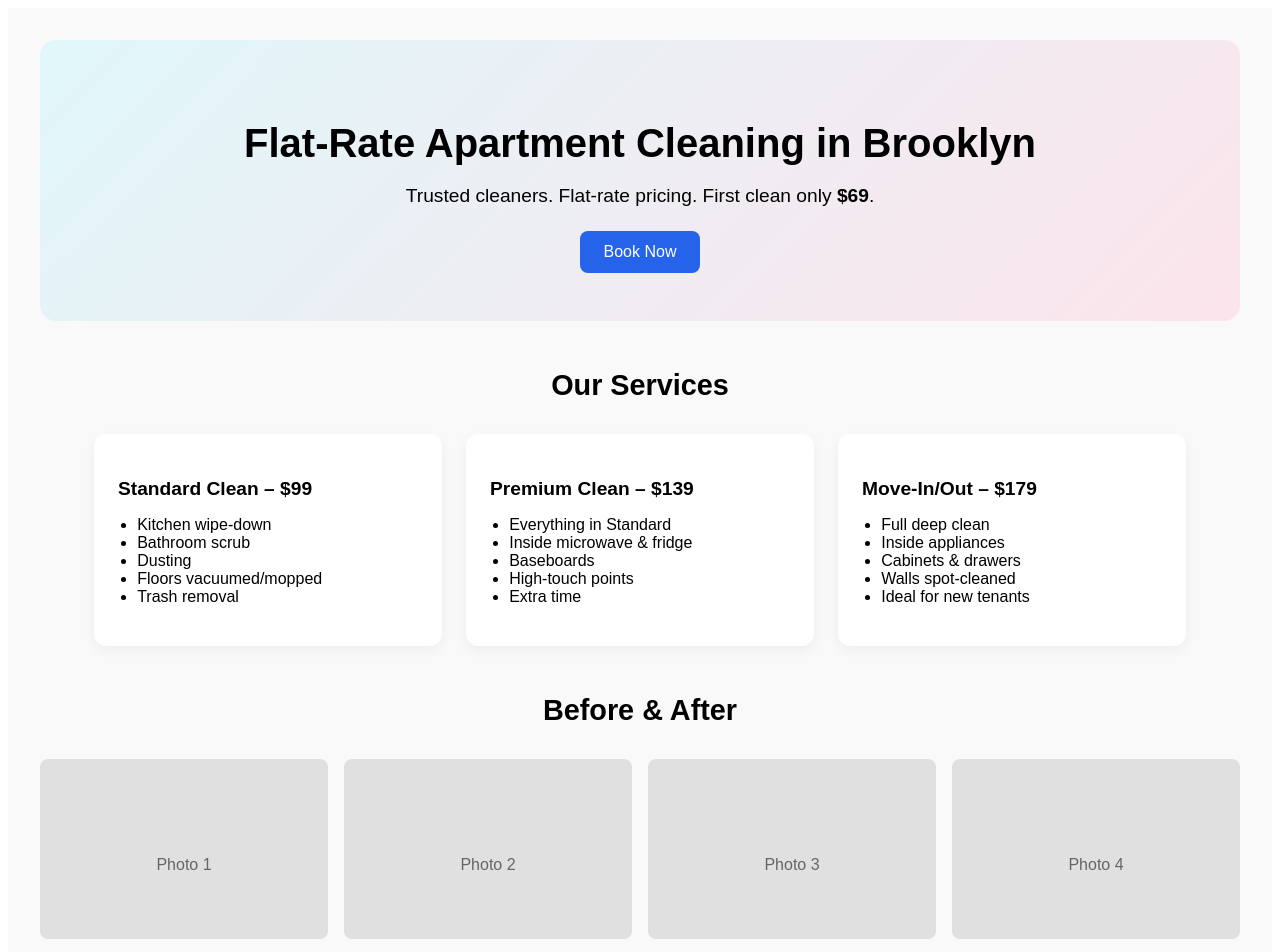
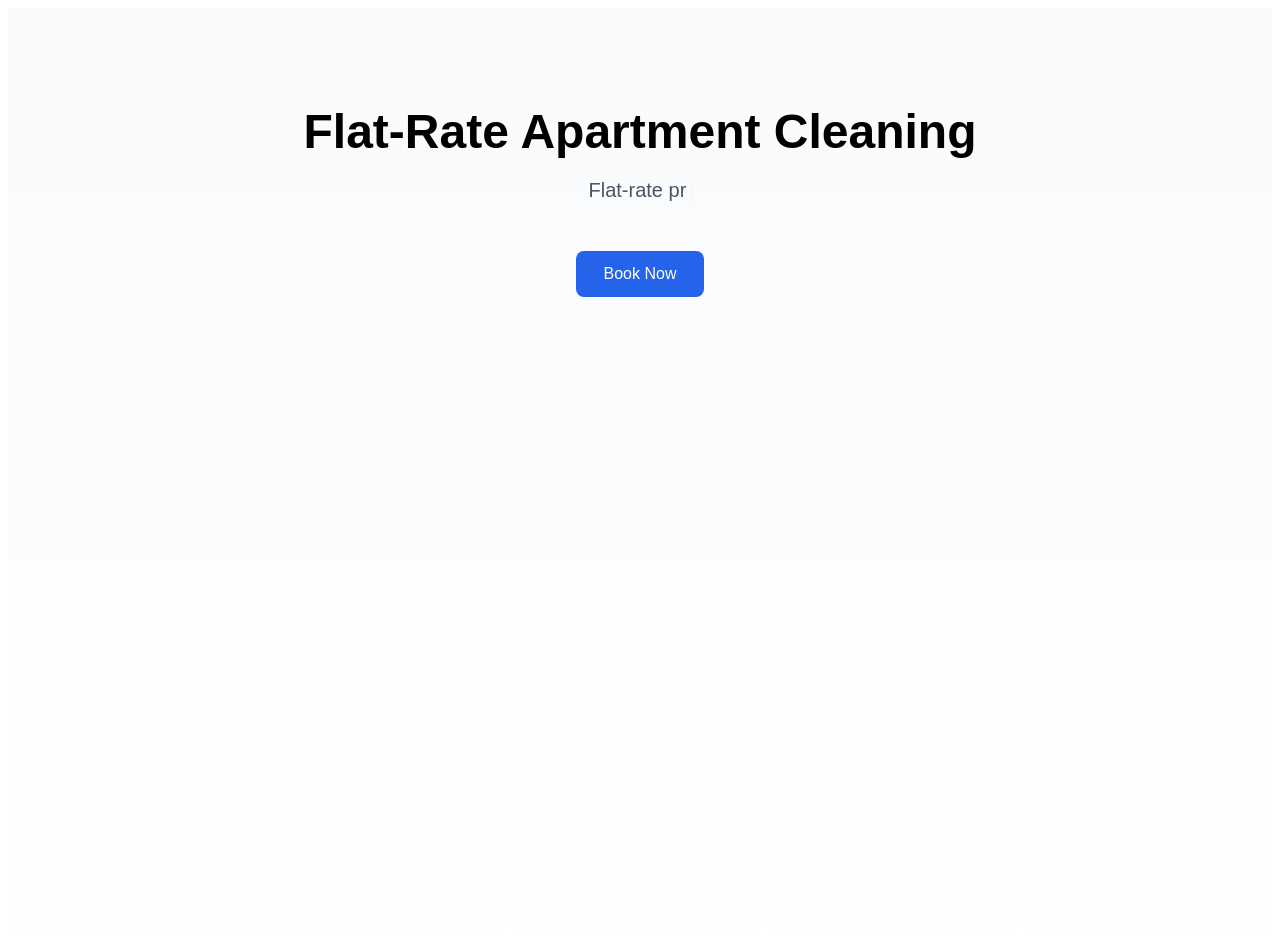
Before and after one commit to Akib-Islam1/Flat-Rate-Cleaning, a React (Vite) app: page / in a window 1280 px wide. Shown: the top 952 px of the page. Built offline with nearby package versions, Linux system fonts and the light colour scheme.

Commit message:
Update HomePage.jsx

```diff
--- a/src/HomePage.jsx
+++ b/src/HomePage.jsx
@@ -1,76 +1,47 @@
 import React from 'react';
+import { Typewriter } from 'react-simple-typewriter';
 
 export default function HomePage() {
   return (
-    <main style={{ fontFamily: 'Arial, sans-serif', padding: '2rem', background: '#f9f9f9' }}>
-      {/* Hero Section */}
-      <section style={{ textAlign: 'center', padding: '3rem 1rem', background: 'linear-gradient(135deg, #e0f7fa, #fce4ec)', borderRadius: '16px', marginBottom: '3rem' }}>
-        <h1 style={{ fontSize: '2.5rem', fontWeight: 'bold', marginBottom: '1rem' }}>
-          Flat-Rate Apartment Cleaning in Brooklyn
-        </h1>
-        <p style={{ fontSize: '1.2rem', marginBottom: '1.5rem' }}>
-          Trusted cleaners. Flat-rate pricing. First clean only <strong>$69</strong>.
-        </p>
-        <a href="#book" style={{ textDecoration: 'none' }}>
-          <button style={{ padding: '12px 24px', fontSize: '1rem', backgroundColor: '#2563eb', color: 'white', borderRadius: '8px', border: 'none', cursor: 'pointer' }}>
-            Book Now
-          </button>
-        </a>
-      </section>
+    <main style={{
+      fontFamily: 'Arial, sans-serif',
+      padding: '4rem 2rem',
+      background: 'linear-gradient(to bottom, #f8fafc, #ffffff)',
+      minHeight: '100vh',
+      textAlign: 'center'
+    }}>
+      <h1 style={{ fontSize: '3rem', fontWeight: '600', marginBottom: '1rem' }}>
+        Flat-Rate Apartment Cleaning
+      </h1>
 
-      {/* Services Section */}
-      <section style={{ marginBottom: '3rem' }}>
-        <h2 style={{ textAlign: 'center', fontSize: '1.8rem', marginBottom: '2rem' }}>Our Services</h2>
-        <div style={{ display: 'flex', gap: '1.5rem', flexWrap: 'wrap', justifyContent: 'center' }}>
-          {[{
-            title: 'Standard Clean',
-            price: '$99',
-            features: ['Kitchen wipe-down', 'Bathroom scrub', 'Dusting', 'Floors vacuumed/mopped', 'Trash removal']
-          }, {
-            title: 'Premium Clean',
-            price: '$139',
-            features: ['Everything in Standard', 'Inside microwave & fridge', 'Baseboards', 'High-touch points', 'Extra time']
-          }, {
-            title: 'Move-In/Out',
-            price: '$179',
-            features: ['Full deep clean', 'Inside appliances', 'Cabinets & drawers', 'Walls spot-cleaned', 'Ideal for new tenants']
-          }].map(service => (
-            <div style={{ background: '#fff', borderRadius: '12px', boxShadow: '0 4px 12px rgba(0,0,0,0.05)', padding: '1.5rem', width: '300px' }}>
-              <h3 style={{ fontSize: '1.2rem', marginBottom: '0.5rem' }}>{service.title} – {service.price}</h3>
-              <ul style={{ paddingLeft: '1.2rem' }}>
-                {service.features.map(item => <li>{item}</li>)}
-              </ul>
-            </div>
-          ))}
-        </div>
-      </section>
+      <p style={{ fontSize: '1.25rem', marginBottom: '2rem', color: '#4b5563', height: '40px' }}>
+        <Typewriter
+          words={['Trusted cleaners.', 'Flat-rate pricing.', 'First clean only $69.']}
+          loop={0}
+          cursor
+          cursorStyle="|"
+          typeSpeed={60}
+          deleteSpeed={40}
+          delaySpeed={1200}
+        />
+      </p>
 
-      {/* Gallery Section */}
-      <section style={{ marginBottom: '3rem' }}>
-        <h2 style={{ textAlign: 'center', fontSize: '1.8rem', marginBottom: '2rem' }}>Before & After</h2>
-        <div style={{ display: 'grid', gridTemplateColumns: 'repeat(auto-fit, minmax(200px, 1fr))', gap: '1rem' }}>
-          {[1, 2, 3, 4].map(i => (
-            <div style={{ backgroundColor: '#e0e0e0', height: '180px', borderRadius: '8px' }}>
-              <p style={{ textAlign: 'center', lineHeight: '180px', color: '#666' }}>Photo {i}</p>
-            </div>
-          ))}
-        </div>
-      </section>
-
-      {/* Booking CTA */}
-      <section id="book" style={{ textAlign: 'center', marginBottom: '2rem' }}>
-        <h2 style={{ fontSize: '1.8rem', marginBottom: '1rem' }}>Book Your Cleaning</h2>
-        <p style={{ fontSize: '1rem', marginBottom: '1rem' }}>Choose a package, pick a time, and we’ll handle the rest.</p>
-        <a href="https://calendly.com/akibislam1201/30min" target="_blank" rel="noopener noreferrer">
-          <button style={{ padding: '12px 24px', fontSize: '1rem', backgroundColor: '#2563eb', color: 'white', borderRadius: '8px', border: 'none', cursor: 'pointer' }}>
-            Book on Calendly
-          </button>
-        </a>
-      </section>
-
-      <footer style={{ textAlign: 'center', fontSize: '0.8rem', color: '#999' }}>
-        © {new Date().getFullYear()} Akib's Cleaning. All rights reserved.
-      </footer>
+      <a href="https://calendly.com/akibislam1201/30min" target="_blank" rel="noopener noreferrer">
+        <button style={{
+          padding: '14px 28px',
+          fontSize: '1rem',
+          backgroundColor: '#2563eb',
+          color: 'white',
+          border: 'none',
+          borderRadius: '8px',
+          cursor: 'pointer',
+          transition: 'background-color 0.3s ease'
+        }}
+        onMouseOver={e => e.target.style.backgroundColor = '#1e40af'}
+        onMouseOut={e => e.target.style.backgroundColor = '#2563eb'}>
+          Book Now
+        </button>
+      </a>
     </main>
   );
 }
```
